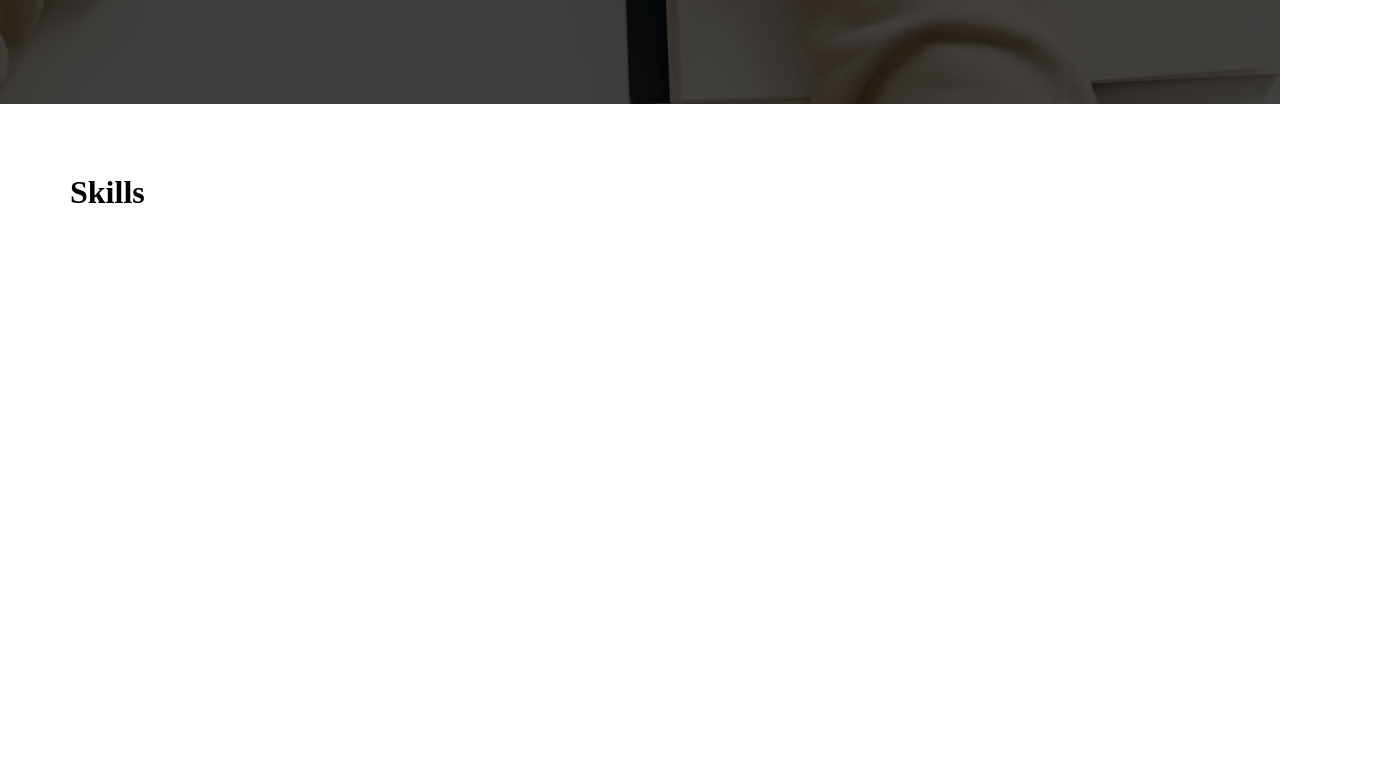
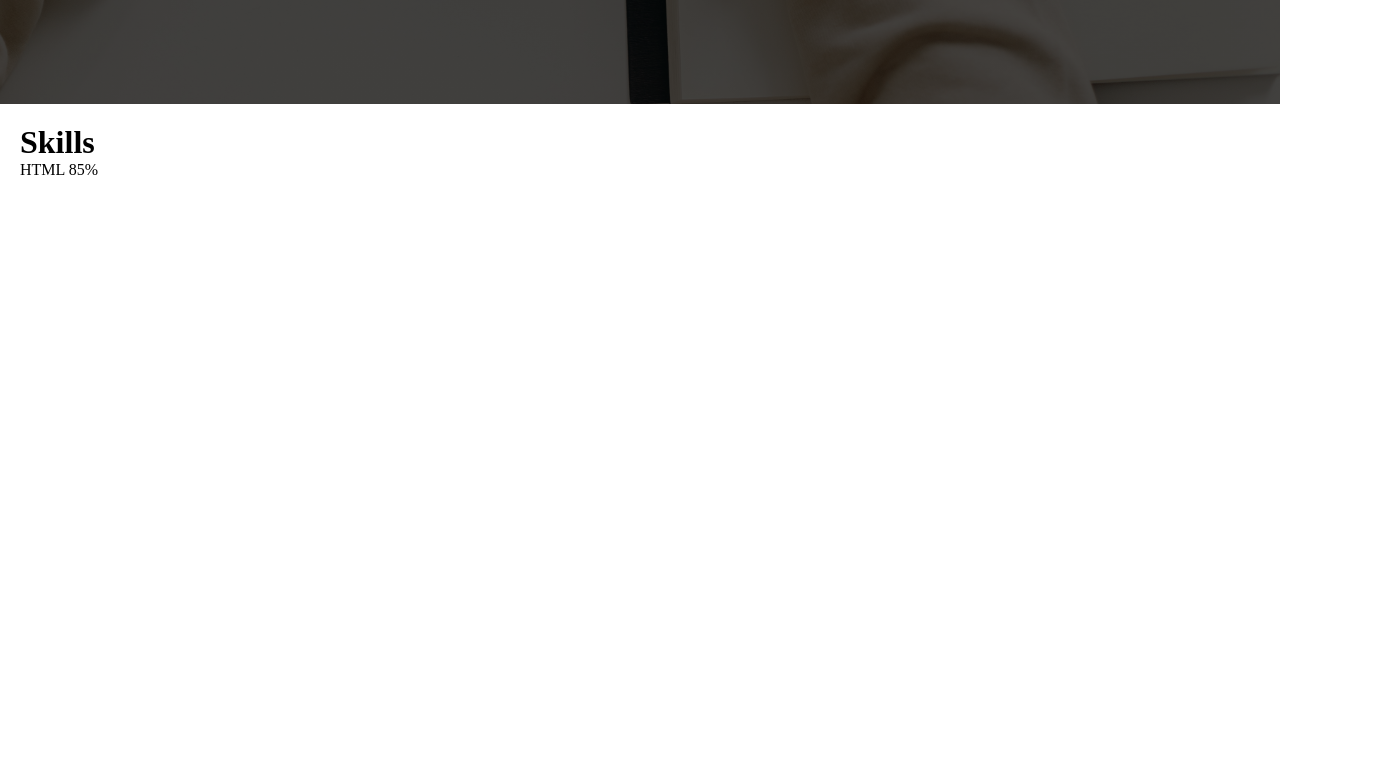
Before and after one commit to mehwishjbe/my-portfolio, a plain HTML site: page index.html in a window 1280 px wide. Shown: the part 1001-1780 px from the top of the page, 1380 px wide, since content can reach past the window. Drawn offline with Linux system fonts and the light colour scheme; a web font is replaced by a local one.

Commit message:
skill bar added html structure

```diff
--- a/index.html
+++ b/index.html
@@ -34,6 +34,16 @@
 
   <div class="content" id="section2">
     <h1 id="skills"><span>Skills</span></h1>
+
+    <div id="skills">
+      <div class="skill-bar">
+          <div id="html">
+              <span class="skill-area">HTML</span>
+              <span class="percentage">85%</span>
+          </div>
+      </div>
+    </div>
+
   </div>
   <div class="content" id="section3">
     <h1>This is Projects Section</h1>
--- a/style.css
+++ b/style.css
@@ -155,7 +155,6 @@ li{
     display: inline-block;
     width: 100%;
     padding: 20px 20px;
-    margin: 50px 50px;
 }
 
 
```
